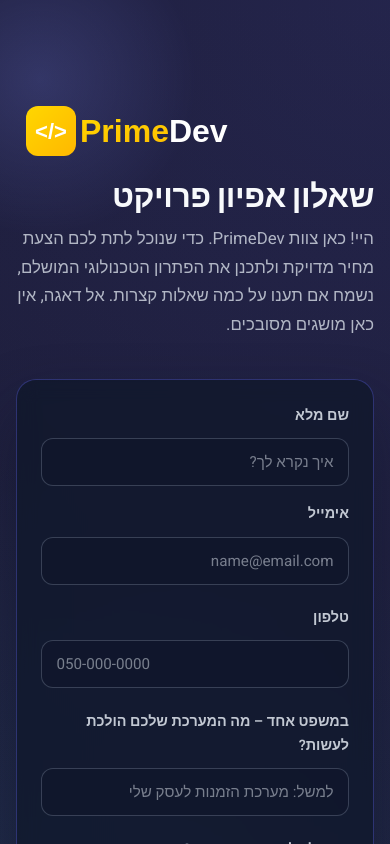
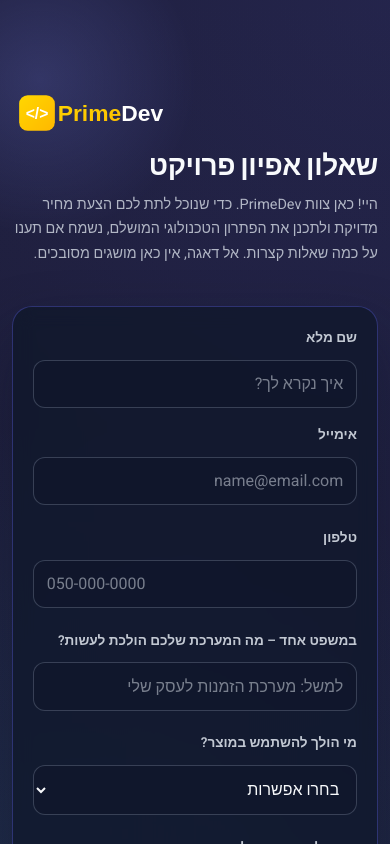
Before and after one commit to PrimeDev-IL/Portfolio, a React (Vite) app: page /forms/start in a window 390 px wide. Shown: the top 844 px of the page. Built offline with nearby package versions, Linux system fonts and the light colour scheme.

Commit message:
Fix mobile support

```diff
--- a/src/assets/styles/cmps/Contact.css
+++ b/src/assets/styles/cmps/Contact.css
@@ -322,6 +322,16 @@
             gap: 1.5rem;
 
             >.contact-info {
+                >.contact-buttons {
+                    >.button-row {
+                        flex-direction: column;
+                    }
+
+                    >.button-row .cta-button {
+                        width: 100%;
+                    }
+                }
+
                 >.contact-method {
                     padding: 1.25rem;
 
@@ -379,3 +389,47 @@
         }
     }
 }
+
+@media (max-width: 480px) {
+    .contact-container {
+        padding: 1.5rem 0.75rem;
+
+        >.contact-content {
+            >.contact-info {
+                >.contact-buttons {
+                    >.cta-button {
+                        padding: 0.75rem 1.25rem;
+                        font-size: 0.9rem;
+                    }
+                }
+
+                >.contact-method {
+                    padding: 1rem;
+
+                    >.method-details {
+                        h3 {
+                            font-size: 0.9rem;
+                        }
+
+                        a {
+                            font-size: 0.8rem;
+                        }
+                    }
+                }
+            }
+
+            >.contact-form {
+                padding: 1.25rem;
+
+                form {
+                    .form-group {
+                        input,
+                        textarea {
+                            font-size: 16px; /* Prevents auto-zoom on iOS */
+                        }
+                    }
+                }
+            }
+        }
+    }
+}
--- a/src/assets/styles/cmps/Hero.css
+++ b/src/assets/styles/cmps/Hero.css
@@ -298,10 +298,26 @@
 }
 
 /* iPhone 6/7/8 specific adjustments */
+@media (max-width: 768px) {
+    .hero-container .button-row {
+        flex-direction: column;
+        gap: 0.75rem;
+    }
+
+    .hero-container .button-row .cta-button {
+        width: 100%;
+    }
+}
+
 @media (max-width: 375px) {
     .hero-container {
         padding: 1.5rem 1rem;
         overflow-x: hidden;
+
+        .button-row {
+            flex-direction: column;
+            width: 100%;
+        }
 
         &>.hero-content {
             gap: 1.5rem;
--- a/src/assets/styles/cmps/StartForm.css
+++ b/src/assets/styles/cmps/StartForm.css
@@ -382,11 +382,95 @@
         padding: 6rem 1rem 3rem;
     }
 
+    .start-form-header h1 {
+        font-size: 32px;
+    }
+
+    .start-form-header .subtitle {
+        font-size: 0.95rem;
+    }
+
+    .start-form-header .brand-mark svg {
+        width: 220px;
+        height: 55px;
+    }
+
     .form-row {
         grid-template-columns: 1fr;
+    }
+
+    .form-row .form-group:first-child input[type="date"] {
+        margin-top: 0;
     }
 
     .start-form-card {
         padding: 1.5rem;
     }
+
+    .intro-card {
+        padding: 1.25rem;
+    }
+
+    .back-link {
+        padding: 0.6rem 1rem;
+        font-size: 0.85rem;
+    }
+
+    .form-group label {
+        font-size: 0.85rem;
+    }
+
+    .form-group input,
+    .form-group select,
+    .form-group textarea {
+        font-size: 0.9rem;
+        padding: 0.7rem 0.8rem;
+    }
+
+    .checkbox-label span {
+        font-size: 0.9rem;
+    }
+
+    .start-form-actions .submit-button {
+        padding: 0.85rem 1.2rem;
+        font-size: 0.95rem;
+    }
 }
+
+@media (max-width: 480px) {
+    .start-form-page {
+        padding: 5.5rem 0.75rem 2.5rem;
+    }
+
+    .start-form-header h1 {
+        font-size: 28px;
+    }
+
+    .start-form-header .subtitle {
+        font-size: 0.9rem;
+    }
+
+    .start-form-header .brand-mark svg {
+        width: 200px;
+        height: 50px;
+    }
+
+    .start-form-card {
+        padding: 1.25rem;
+    }
+
+    .intro-card {
+        padding: 1rem;
+    }
+
+    .pill-list span {
+        font-size: 0.8rem;
+        padding: 0.35rem 0.65rem;
+    }
+
+    .form-group input,
+    .form-group select,
+    .form-group textarea {
+        font-size: 16px; /* Prevents auto-zoom on iOS */
+    }
+}
```
